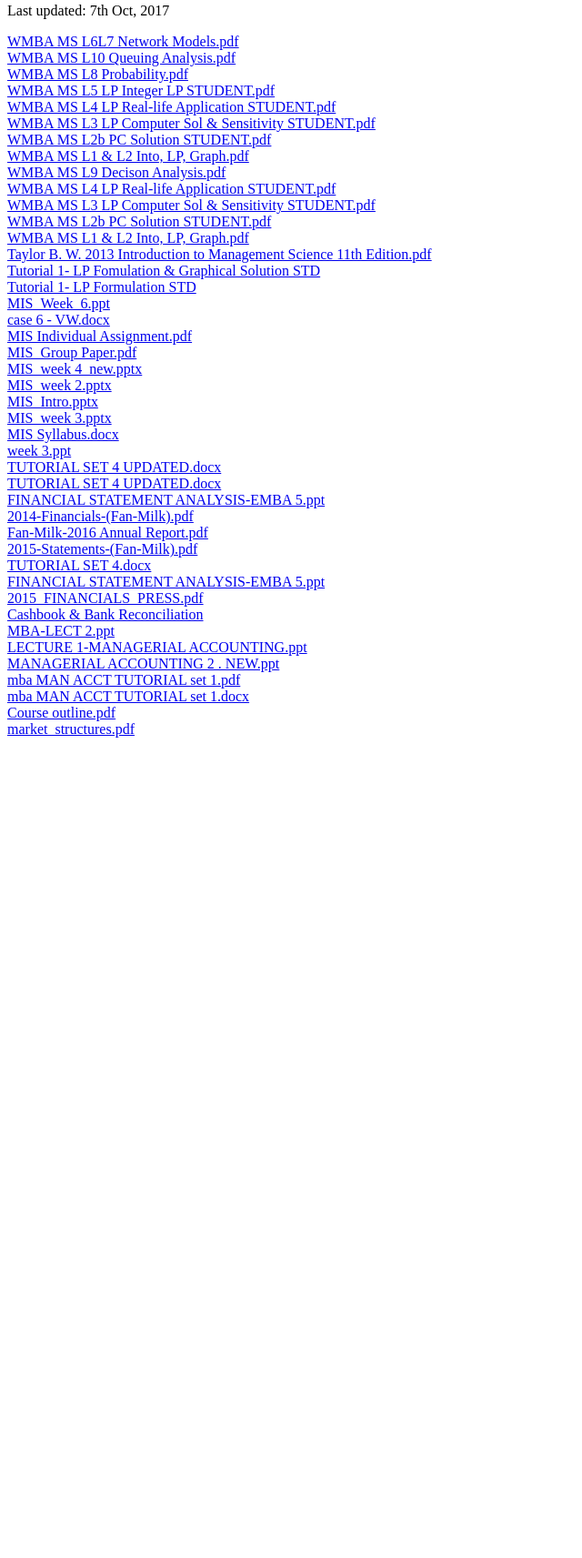
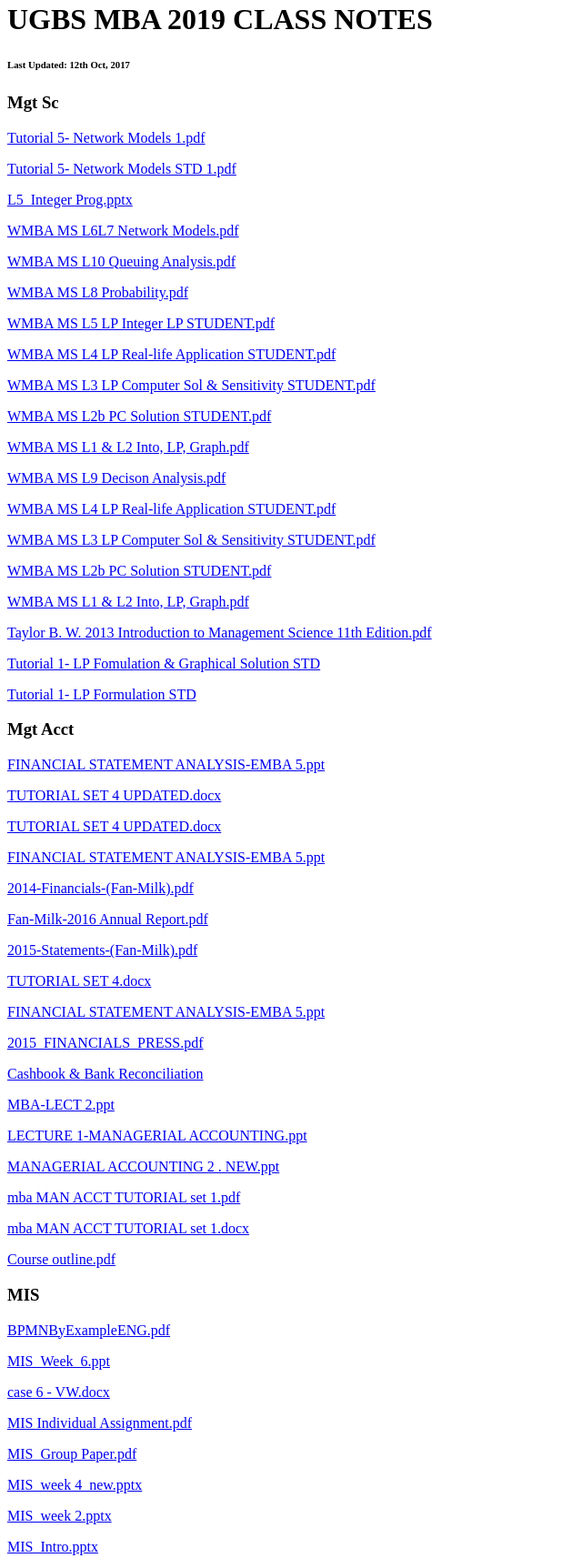
Before and after one commit to ugbsmba/ugbsmba2019.github.io, a plain HTML site: page index.html in a window 1280 px wide. Shown: the part 5-1718 px from the top of the page at 91% size, without its empty margins (0-640 px from the left). Before the commit the page ends 824 px from the top, so only its background shows below. Drawn offline with Linux system fonts and the light colour scheme.

Commit message:
Update index.html

```diff
--- a/index.html
+++ b/index.html
@@ -1,45 +1,63 @@
-<p> Last updated: 7th Oct, 2017 </p>
-<a href=https://drive.google.com/uc?id=0B3dFiIvg8rbBb041VWVNbGVlODYtWTdPdy1LV19zS1UzS1N3&export=download
->WMBA MS L6L7 Network Models.pdf </a> <br /><a href=https://drive.google.com/uc?id=0B3dFiIvg8rbBaWROeVdJdUh5cUVOSmxyMzVxV20zcE1wRDVv&export=download
->WMBA MS  L10 Queuing Analysis.pdf </a> <br /><a href=https://drive.google.com/uc?id=0B3dFiIvg8rbBcTBkNnBCN2xPOGt0VWl6bU01SVhXWFBfZVhZ&export=download
->WMBA MS  L8 Probability.pdf </a> <br /><a href=https://drive.google.com/uc?id=0B3dFiIvg8rbBRVZNS1hnck5sa1lZcWEwU3Nmbnk3RzNBV1JN&export=download
->WMBA MS  L5 LP Integer LP STUDENT.pdf </a> <br /><a href=https://drive.google.com/uc?id=0B3dFiIvg8rbBTXNKT1p5M0ozMnhPZFFkbWE1cUFtZy1GeFpz&export=download
->WMBA MS  L4 LP Real-life Application STUDENT.pdf </a> <br /><a href=https://drive.google.com/uc?id=0B3dFiIvg8rbBLXFzRWREbjN4dkhKV0pSNUZ2d3FEX0p2aUZv&export=download
->WMBA MS  L3 LP Computer Sol & Sensitivity STUDENT.pdf </a> <br /><a href=https://drive.google.com/uc?id=0B3dFiIvg8rbBTzJXd2xlTWVEaDJKSFpvS2JUTV93a21pMVJ3&export=download
->WMBA MS  L2b PC Solution STUDENT.pdf </a> <br /><a href=https://drive.google.com/uc?id=0B3dFiIvg8rbBd09Gd1ZFUVlSOWt0V1c4cFFGQ05oTnkyd3ZB&export=download
->WMBA MS  L1 & L2 Into, LP, Graph.pdf </a> <br /><a href=https://drive.google.com/uc?id=0B3dFiIvg8rbBWks4bHpTcS1hbjZaWjk0Ul8wZmxFTDFBM0NZ&export=download
->WMBA  MS  L9 Decison Analysis.pdf </a> <br /><a href=https://drive.google.com/uc?id=0B3dFiIvg8rbBZk9jNEhCeHdNWVU&export=download
->WMBA MS  L4 LP Real-life Application STUDENT.pdf </a> <br /><a href=https://drive.google.com/uc?id=0B3dFiIvg8rbBdGZwQ2k0UXptOXc&export=download
->WMBA MS  L3 LP Computer Sol & Sensitivity STUDENT.pdf </a> <br /><a href=https://drive.google.com/uc?id=0B3dFiIvg8rbBRDZZR0NqSDZoRVE&export=download
->WMBA MS  L2b PC Solution STUDENT.pdf </a> <br /><a href=https://drive.google.com/uc?id=0B3dFiIvg8rbBM0JydkNoR0F3TVU&export=download
->WMBA MS  L1 & L2 Into, LP, Graph.pdf </a> <br /><a href=https://drive.google.com/uc?id=0B3dFiIvg8rbBcG5waUZneDZpTTQ&export=download
->Taylor B. W. 2013 Introduction to Management Science 11th Edition.pdf </a> <br /><a href=https://drive.google.com/uc?id=0B3dFiIvg8rbBdm9OWGhYRFdxdlU&export=download
->Tutorial 1- LP Fomulation & Graphical Solution STD </a> <br /><a href=https://drive.google.com/uc?id=0B3dFiIvg8rbBQTBsUmh3QzVFTEk&export=download
->Tutorial 1- LP Formulation STD </a> <br /><a href=https://drive.google.com/uc?id=0B3dFiIvg8rbBd2ozWXQ0XzRxV0UxSlc1NXM1a2NNOUR6WHVN&export=download
->MIS_Week_6.ppt </a> <br /><a href=https://drive.google.com/uc?id=0B3dFiIvg8rbBcmYtejJDbHNKNUh1UF9OQnQ0ZE9fZ0dmMHZF&export=download
->case 6 - VW.docx </a> <br /><a href=https://drive.google.com/uc?id=0B3dFiIvg8rbBdFFsWWxienJZSWlsMlhKa2djRzBuaWRpLVRj&export=download
->MIS Individual Assignment.pdf </a> <br /><a href=https://drive.google.com/uc?id=0B3dFiIvg8rbBdlU1Sksya01HMXZjOXZTWk90SHRmVGUzV0pn&export=download
->MIS_Group Paper.pdf </a> <br /><a href=https://drive.google.com/uc?id=0B3dFiIvg8rbBUUs5REg1Ym1YaUU&export=download
->MIS_week 4_new.pptx </a> <br /><a href=https://drive.google.com/uc?id=0B3dFiIvg8rbBVzZtRk5EX2xjV0E&export=download
->MIS_week 2.pptx </a> <br /><a href=https://drive.google.com/uc?id=0B3dFiIvg8rbBVEN6TklqNkdXZ0k&export=download
->MIS_Intro.pptx </a> <br /><a href=https://drive.google.com/uc?id=0B3dFiIvg8rbBeExBNmtiUHVsd1k&export=download
->MIS_week 3.pptx </a> <br /><a href=https://drive.google.com/uc?id=0B3dFiIvg8rbBMi1hbDZvZDdyWWs&export=download
->MIS Syllabus.docx </a> <br /><a href=https://drive.google.com/uc?id=0B3dFiIvg8rbBVWlqTXNRaV9zNlE&export=download
->week 3.ppt </a> <br /><a href=https://drive.google.com/uc?id=12rLmVL2q5xujHtqOwyte2bLW3qID2YnplrET03y-Oy0&export=download
->TUTORIAL SET 4 UPDATED.docx </a> <br /><a href=https://drive.google.com/uc?id=0B3dFiIvg8rbBb0J6TG5vRFlMWDJjNUs3QVI0LUwxNE9fY0F3&export=download
->TUTORIAL SET 4 UPDATED.docx </a> <br /><a href=https://drive.google.com/uc?id=0B3dFiIvg8rbBRWVLTXFLMFZuU2RiWHRFUDRJbks1eVRfNXJR&export=download
->FINANCIAL STATEMENT ANALYSIS-EMBA 5.ppt </a> <br /><a href=https://drive.google.com/uc?id=0B3dFiIvg8rbBTjNnUm50NnU0RFA1dGJfMlJvZ3RYZFVBeVNv&export=download
->2014-Financials-(Fan-Milk).pdf </a> <br /><a href=https://drive.google.com/uc?id=0B3dFiIvg8rbBTGZoc01QbVdhb1BkcUJNWE1UYTFQUWQ5NldZ&export=download
->Fan-Milk-2016 Annual Report.pdf </a> <br /><a href=https://drive.google.com/uc?id=0B3dFiIvg8rbBQmNoZlVaeGNacGs2MlRhRnRzVTlkRFJhUDRV&export=download
->2015-Statements-(Fan-Milk).pdf </a> <br /><a href=https://drive.google.com/uc?id=0B3dFiIvg8rbBR1BIV09VbWxvNzRCd1R2d1k3RWlLUXpSSGI4&export=download
->TUTORIAL SET 4.docx </a> <br /><a href=https://drive.google.com/uc?id=0B3dFiIvg8rbBMGlEZWdCREpzcmM&export=download
->FINANCIAL STATEMENT ANALYSIS-EMBA 5.ppt </a> <br /><a href=https://drive.google.com/uc?id=0B3dFiIvg8rbBWGMyZ2tnVjBqaEE&export=download
->2015_FINANCIALS_PRESS.pdf </a> <br /><a href=https://drive.google.com/uc?id=0B3dFiIvg8rbBWm9tMUlGZ3BCSnM&export=download
->Cashbook & Bank Reconciliation </a> <br /><a href=https://drive.google.com/uc?id=0B3dFiIvg8rbBVzg3Y0ZvNHp5ZWs&export=download
->MBA-LECT 2.ppt </a> <br /><a href=https://drive.google.com/uc?id=0B3dFiIvg8rbBTWFaUHdXQTIyTzg&export=download
->LECTURE 1-MANAGERIAL ACCOUNTING.ppt </a> <br /><a href=https://drive.google.com/uc?id=0B3dFiIvg8rbBOTJWaHRHSW5sWXc&export=download
->MANAGERIAL ACCOUNTING 2 . NEW.ppt </a> <br /><a href=https://drive.google.com/uc?id=0B3dFiIvg8rbBbmpsYWZsR2hHcFE&export=download
->mba MAN ACCT TUTORIAL set 1.pdf </a> <br /><a href=https://drive.google.com/uc?id=0B3dFiIvg8rbBUVZseFh2TEdqMzg&export=download
->mba MAN ACCT TUTORIAL set 1.docx </a> <br /><a href=https://drive.google.com/uc?id=0B3dFiIvg8rbBTjduOUJhdjhwYUU&export=download
->Course outline.pdf </a> <br /><a href=https://drive.google.com/uc?id=0B3dFiIvg8rbBOFNFcXB2XzdYdmtVRHVjd2pxU05TOEw5dGRN&export=download
->market_structures.pdf </a> <br />
+<h1> UGBS MBA 2019 CLASS NOTES </h>
+<h6> Last Updated: 12th Oct, 2017 </h6>
+<h3>Mgt Sc</h3><p><a href="https://drive.google.com/uc?id=0B3dFiIvg8rbBYVFVYlJRSnhWdVRyREp5ajdWeVBrckpzSTdz&export=download">Tutorial 5- Network Models 1.pdf </a></p>
+<p><a href="https://drive.google.com/uc?id=0B3dFiIvg8rbBaE1kUWV4REZTYkFQcHg0YUU1V1hzcU1qVlB3&export=download">Tutorial 5- Network Models STD  1.pdf </a></p>
+<p><a href="https://drive.google.com/uc?id=0B3dFiIvg8rbBR09VWV9xbmd1Rlh3LXFibGZLVU56QmR4R1NF&export=download">L5_Integer Prog.pptx </a></p>
+<p><a href="https://drive.google.com/uc?id=0B3dFiIvg8rbBb041VWVNbGVlODYtWTdPdy1LV19zS1UzS1N3&export=download">WMBA MS L6L7 Network Models.pdf </a></p>
+<p><a href="https://drive.google.com/uc?id=0B3dFiIvg8rbBaWROeVdJdUh5cUVOSmxyMzVxV20zcE1wRDVv&export=download">WMBA MS  L10 Queuing Analysis.pdf </a></p>
+<p><a href="https://drive.google.com/uc?id=0B3dFiIvg8rbBcTBkNnBCN2xPOGt0VWl6bU01SVhXWFBfZVhZ&export=download">WMBA MS  L8 Probability.pdf </a></p>
+<p><a href="https://drive.google.com/uc?id=0B3dFiIvg8rbBRVZNS1hnck5sa1lZcWEwU3Nmbnk3RzNBV1JN&export=download">WMBA MS  L5 LP Integer LP STUDENT.pdf </a></p>
+<p><a href="https://drive.google.com/uc?id=0B3dFiIvg8rbBTXNKT1p5M0ozMnhPZFFkbWE1cUFtZy1GeFpz&export=download">WMBA MS  L4 LP Real-life Application STUDENT.pdf </a></p>
+<p><a href="https://drive.google.com/uc?id=0B3dFiIvg8rbBLXFzRWREbjN4dkhKV0pSNUZ2d3FEX0p2aUZv&export=download">WMBA MS  L3 LP Computer Sol & Sensitivity STUDENT.pdf </a></p>
+<p><a href="https://drive.google.com/uc?id=0B3dFiIvg8rbBTzJXd2xlTWVEaDJKSFpvS2JUTV93a21pMVJ3&export=download">WMBA MS  L2b PC Solution STUDENT.pdf </a></p>
+<p><a href="https://drive.google.com/uc?id=0B3dFiIvg8rbBd09Gd1ZFUVlSOWt0V1c4cFFGQ05oTnkyd3ZB&export=download">WMBA MS  L1 & L2 Into, LP, Graph.pdf </a></p>
+<p><a href="https://drive.google.com/uc?id=0B3dFiIvg8rbBWks4bHpTcS1hbjZaWjk0Ul8wZmxFTDFBM0NZ&export=download">WMBA  MS  L9 Decison Analysis.pdf </a></p>
+<p><a href="https://drive.google.com/uc?id=0B3dFiIvg8rbBZk9jNEhCeHdNWVU&export=download">WMBA MS  L4 LP Real-life Application STUDENT.pdf </a></p>
+<p><a href="https://drive.google.com/uc?id=0B3dFiIvg8rbBdGZwQ2k0UXptOXc&export=download">WMBA MS  L3 LP Computer Sol & Sensitivity STUDENT.pdf </a></p>
+<p><a href="https://drive.google.com/uc?id=0B3dFiIvg8rbBRDZZR0NqSDZoRVE&export=download">WMBA MS  L2b PC Solution STUDENT.pdf </a></p>
+<p><a href="https://drive.google.com/uc?id=0B3dFiIvg8rbBM0JydkNoR0F3TVU&export=download">WMBA MS  L1 & L2 Into, LP, Graph.pdf </a></p>
+<p><a href="https://drive.google.com/uc?id=0B3dFiIvg8rbBcG5waUZneDZpTTQ&export=download">Taylor B. W. 2013 Introduction to Management Science 11th Edition.pdf </a></p>
+<p><a href="https://drive.google.com/uc?id=0B3dFiIvg8rbBdm9OWGhYRFdxdlU&export=download">Tutorial 1- LP Fomulation & Graphical Solution STD </a></p>
+<p><a href="https://drive.google.com/uc?id=0B3dFiIvg8rbBQTBsUmh3QzVFTEk&export=download">Tutorial 1- LP Formulation STD </a></p>
+<h3>Mgt Acct</h3><p><a href="https://drive.google.com/uc?id=1WcAQHQpJou7f_wwE60IRXfpilMZ3LLzYR1sefayT6h8&export=download">FINANCIAL STATEMENT ANALYSIS-EMBA 5.ppt </a></p>
+<p><a href="https://drive.google.com/uc?id=12rLmVL2q5xujHtqOwyte2bLW3qID2YnplrET03y-Oy0&export=download">TUTORIAL SET 4 UPDATED.docx </a></p>
+<p><a href="https://drive.google.com/uc?id=0B3dFiIvg8rbBb0J6TG5vRFlMWDJjNUs3QVI0LUwxNE9fY0F3&export=download">TUTORIAL SET 4 UPDATED.docx </a></p>
+<p><a href="https://drive.google.com/uc?id=0B3dFiIvg8rbBRWVLTXFLMFZuU2RiWHRFUDRJbks1eVRfNXJR&export=download">FINANCIAL STATEMENT ANALYSIS-EMBA 5.ppt </a></p>
+<p><a href="https://drive.google.com/uc?id=0B3dFiIvg8rbBTjNnUm50NnU0RFA1dGJfMlJvZ3RYZFVBeVNv&export=download">2014-Financials-(Fan-Milk).pdf </a></p>
+<p><a href="https://drive.google.com/uc?id=0B3dFiIvg8rbBTGZoc01QbVdhb1BkcUJNWE1UYTFQUWQ5NldZ&export=download">Fan-Milk-2016 Annual Report.pdf </a></p>
+<p><a href="https://drive.google.com/uc?id=0B3dFiIvg8rbBQmNoZlVaeGNacGs2MlRhRnRzVTlkRFJhUDRV&export=download">2015-Statements-(Fan-Milk).pdf </a></p>
+<p><a href="https://drive.google.com/uc?id=0B3dFiIvg8rbBR1BIV09VbWxvNzRCd1R2d1k3RWlLUXpSSGI4&export=download">TUTORIAL SET 4.docx </a></p>
+<p><a href="https://drive.google.com/uc?id=0B3dFiIvg8rbBMGlEZWdCREpzcmM&export=download">FINANCIAL STATEMENT ANALYSIS-EMBA 5.ppt </a></p>
+<p><a href="https://drive.google.com/uc?id=0B3dFiIvg8rbBWGMyZ2tnVjBqaEE&export=download">2015_FINANCIALS_PRESS.pdf </a></p>
+<p><a href="https://drive.google.com/uc?id=0B3dFiIvg8rbBWm9tMUlGZ3BCSnM&export=download">Cashbook & Bank Reconciliation </a></p>
+<p><a href="https://drive.google.com/uc?id=0B3dFiIvg8rbBVzg3Y0ZvNHp5ZWs&export=download">MBA-LECT 2.ppt </a></p>
+<p><a href="https://drive.google.com/uc?id=0B3dFiIvg8rbBTWFaUHdXQTIyTzg&export=download">LECTURE 1-MANAGERIAL ACCOUNTING.ppt </a></p>
+<p><a href="https://drive.google.com/uc?id=0B3dFiIvg8rbBOTJWaHRHSW5sWXc&export=download">MANAGERIAL ACCOUNTING 2 . NEW.ppt </a></p>
+<p><a href="https://drive.google.com/uc?id=0B3dFiIvg8rbBbmpsYWZsR2hHcFE&export=download">mba MAN ACCT TUTORIAL set 1.pdf </a></p>
+<p><a href="https://drive.google.com/uc?id=0B3dFiIvg8rbBUVZseFh2TEdqMzg&export=download">mba MAN ACCT TUTORIAL set 1.docx </a></p>
+<p><a href="https://drive.google.com/uc?id=0B3dFiIvg8rbBTjduOUJhdjhwYUU&export=download">Course outline.pdf </a></p>
+<h3>MIS</h3><p><a href="https://drive.google.com/uc?id=0B3dFiIvg8rbBQ2ZsMlhGbTNaWGRRazRpWkxzQWVMM3JsR1Zn&export=download">BPMNByExampleENG.pdf </a></p>
+<p><a href="https://drive.google.com/uc?id=0B3dFiIvg8rbBd2ozWXQ0XzRxV0UxSlc1NXM1a2NNOUR6WHVN&export=download">MIS_Week_6.ppt </a></p>
+<p><a href="https://drive.google.com/uc?id=0B3dFiIvg8rbBcmYtejJDbHNKNUh1UF9OQnQ0ZE9fZ0dmMHZF&export=download">case 6 - VW.docx </a></p>
+<p><a href="https://drive.google.com/uc?id=0B3dFiIvg8rbBdFFsWWxienJZSWlsMlhKa2djRzBuaWRpLVRj&export=download">MIS Individual Assignment.pdf </a></p>
+<p><a href="https://drive.google.com/uc?id=0B3dFiIvg8rbBdlU1Sksya01HMXZjOXZTWk90SHRmVGUzV0pn&export=download">MIS_Group Paper.pdf </a></p>
+<p><a href="https://drive.google.com/uc?id=0B3dFiIvg8rbBUUs5REg1Ym1YaUU&export=download">MIS_week 4_new.pptx </a></p>
+<p><a href="https://drive.google.com/uc?id=0B3dFiIvg8rbBVzZtRk5EX2xjV0E&export=download">MIS_week 2.pptx </a></p>
+<p><a href="https://drive.google.com/uc?id=0B3dFiIvg8rbBVEN6TklqNkdXZ0k&export=download">MIS_Intro.pptx </a></p>
+<p><a href="https://drive.google.com/uc?id=0B3dFiIvg8rbBeExBNmtiUHVsd1k&export=download">MIS_week 3.pptx </a></p>
+<p><a href="https://drive.google.com/uc?id=0B3dFiIvg8rbBMi1hbDZvZDdyWWs&export=download">MIS Syllabus.docx </a></p>
+<p><a href="https://drive.google.com/uc?id=0B3dFiIvg8rbBVWlqTXNRaV9zNlE&export=download">week 3.ppt </a></p>
+<h3>Econs</h3><p><a href="https://drive.google.com/uc?id=0B3dFiIvg8rbBOFNFcXB2XzdYdmtVRHVjd2pxU05TOEw5dGRN&export=download">market_structures.pdf </a></p>
+<p><a href="https://drive.google.com/uc?id=0B3dFiIvg8rbBQjFqTjlHbmxmdnhkLXNLNG82WnVBT21wTFhV&export=download">production and cost.pdf </a></p>
+<p><a href="https://drive.google.com/uc?id=0B3dFiIvg8rbBdGhQdWlKMVBTVlNxZWxTRU1EdW5rSzBzdmRr&export=download">ps.1.pdf </a></p>
+<p><a href="https://drive.google.com/uc?id=0B3dFiIvg8rbBVERsV2tIRHNSeWozcUttVGE1dVEtckpvYUdJ&export=download">The Economist explains_ Why the gold price is falling _ The Economist.pdf </a></p>
+<p><a href="https://drive.google.com/uc?id=0B3dFiIvg8rbBQW1BQ21tMkREM19OR2hfU2lqU0x0aWxJS2Iw&export=download">Alcohol pricing_ Mulled whines _ The Economist.pdf </a></p>
+<p><a href="https://drive.google.com/uc?id=0B3dFiIvg8rbBeTdxeE5HSzhsZW8&export=download">Microeconomics.pdf </a></p>
+<p><a href="https://drive.google.com/uc?id=0B3dFiIvg8rbBMWo0YVU2YV9VMFE&export=download">market_analysis_economics_MBA.pdf </a></p>
+<p><a href="https://drive.google.com/uc?id=0B3dFiIvg8rbBdkt5UEF0NWhsVGs&export=download">ugbs603_lecture1a.pdf </a></p>
+<p><a href="https://drive.google.com/uc?id=0B3dFiIvg8rbBdldGZmE1M0ppOWs&export=download">Course outline.pdf </a></p>
+<h3>OBM</h3><p><a href="https://drive.google.com/uc?id=0B3dFiIvg8rbBakVSQ25Rc05FLUE&export=download">University of Ghana Business School  OBM outline.pdf </a></p>
+<p><a href="https://drive.google.com/uc?id=0B3dFiIvg8rbBeXRQZHdvQ0FGQjA&export=download">OBM-STRUCTURE & DESIGN.ppt </a></p>
+<p><a href="https://drive.google.com/uc?id=0B3dFiIvg8rbBazh2QlFlT0RyR0k&export=download">OBM-Introduction.ppt </a></p>
+<p><a href="https://drive.google.com/uc?id=0B3dFiIvg8rbBN2VJZm9qSWQwcTg&export=download">OBM-Power & Politics.ppt </a></p>
+<p><a href="https://drive.google.com/uc?id=0B3dFiIvg8rbBczdROGoxTzJJM2c&export=download">OBM-CLIMATE NEW.ppt </a></p>
```
